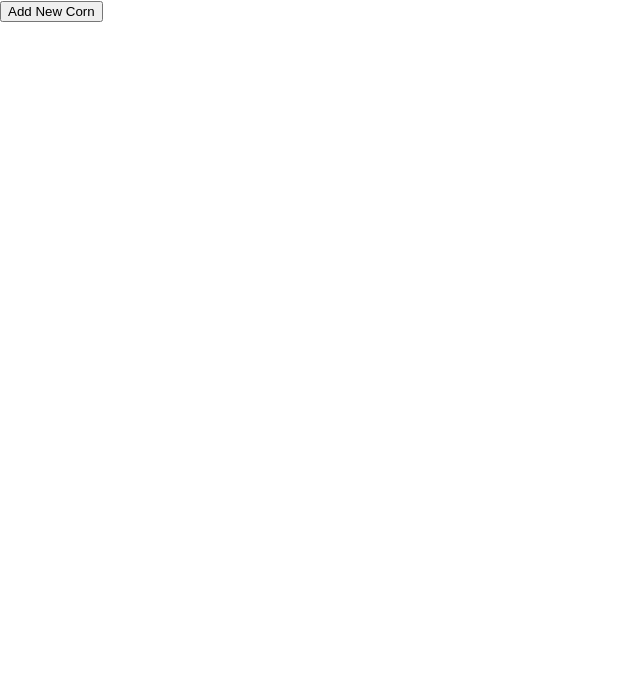
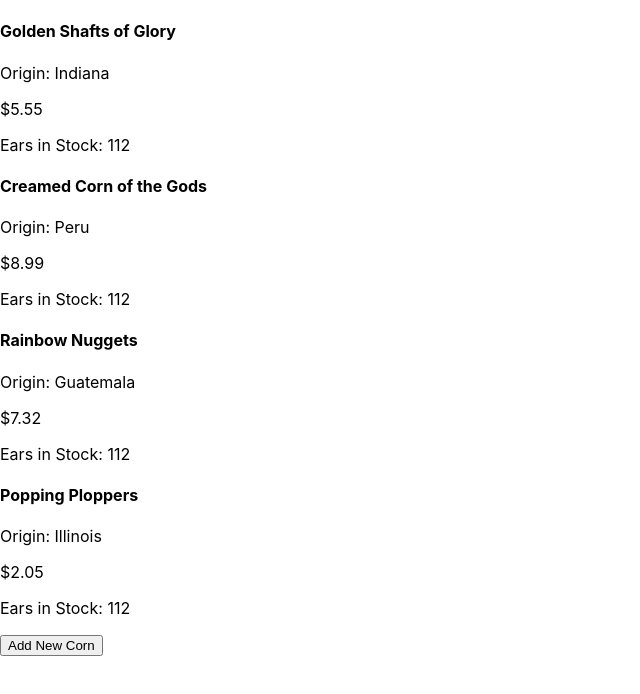
Before and after one commit to emmalgs/cornshack, a React (Create React App) app: page / in a window 1280 px wide. Shown: the top 694 px of the page, without its empty margins (0-640 px from the left). Built offline with nearby package versions, Linux system fonts and the light colour scheme.

Commit message:
add sell ears of corn function + button to details

```diff
--- a/src/components/AddCornForm.js
+++ b/src/components/AddCornForm.js
@@ -11,8 +11,7 @@ function AddCornForm(props) {
       name: event.target.name.value,
       origin: event.target.origin.value,
       price: event.target.price.value,
-      bushels: event.target.bushels.value,
-      ears: event.target.bushels.value * 112,
+      ears: 112,
       id: v4()
     });
   }
--- a/src/components/Corn.js
+++ b/src/components/Corn.js
@@ -8,7 +8,7 @@ function Corn(props) {
         <h4>{props.name}</h4>
         <p>Origin: {props.origin}</p>
         <p>${props.price}</p>
-        <p>Bushels in Stock: {props.bushels}</p>
+        <p>Ears in Stock: {props.ears}</p>
       </div>
     </div>
   );
@@ -17,8 +17,7 @@ function Corn(props) {
 Corn.propTypes = {
   name: PropTypes.string,
   origin: PropTypes.string,
-  price: PropTypes.string,
-  bushels: PropTypes.number,
+  price: PropTypes.number,
   id: PropTypes.string,
   whenCornClicked: PropTypes.func
 };
--- a/src/components/CornControl.js
+++ b/src/components/CornControl.js
@@ -8,7 +8,7 @@ class CornControl extends React.Component {
   constructor(props) {
     super(props);
     this.state = {
-      cornList: [],
+      cornList: someCorn,
       formVisibleOnPage: false,
       selectedCorn: null
     };
@@ -37,7 +37,15 @@ class CornControl extends React.Component {
 
   handleCornSelection = (id) => {
     const selectedCorn = this.state.cornList.filter(corn => corn.id === id);
-    this.setState({selectedCorn: selectedCorn});
+    this.setState({selectedCorn: selectedCorn[0]});
+  }
+
+  handleCornSale = (id) => {
+    const selectedCorn = this.state.cornList.filter(corn => corn.id === id);
+    if (selectedCorn[0].ears > 0) {
+      selectedCorn[0].ears -= 1;
+      this.setState({selectedCorn: selectedCorn[0]});
+    }
   }
 
   render(){
@@ -51,7 +59,8 @@ class CornControl extends React.Component {
       buttonText="Return to All Corn"
     } else if (this.state.selectedCorn != null) {
       currentlyVisibleSate = <CornDetail
-        corn = {this.state.selectedCorn} />
+        corn = {this.state.selectedCorn}
+        sellCorn={this.handleCornSale} />
         buttonText="Return to All Corn"
     } else {
       currentlyVisibleSate = <CornList
@@ -70,3 +79,34 @@ class CornControl extends React.Component {
 }
 
 export default CornControl;
+
+const someCorn = [
+  {
+    name: "Golden Shafts of Glory",
+    origin: "Indiana",
+    price: 5.55,
+    ears: 112,
+    id: "great"
+  },
+  {
+    name: "Creamed Corn of the Gods",
+    origin: "Peru",
+    price: 8.99,
+    ears: 112,
+    id: "cool"
+  },
+  {
+    name: "Rainbow Nuggets",
+    origin: "Guatemala",
+    price: 7.32,
+    ears: 112,
+    id: "awesome"
+  },
+  {
+    name: "Popping Ploppers",
+    origin: "Illinois",
+    price: 2.05,
+    ears: 112,
+    id: "scrunch"
+  }
+]
--- a/src/components/CornDetail.js
+++ b/src/components/CornDetail.js
@@ -8,8 +8,7 @@ function CornDetail(props){
       <ul>
         <li>Origin: {props.corn.origin}</li>
         <li>Price: ${props.corn.price}</li>
-        <li>Bushels in Stock: {props.corn.bushels}</li>
-        <li>Ears available: {props.corn.ears}</li>
+        <li>Ears available: {props.corn.ears} <button onClick={() => props.sellCorn(props.corn.id)}>Sell Corn</button></li>
       </ul>
     </div>
   );
--- a/src/components/CornList.js
+++ b/src/components/CornList.js
@@ -11,7 +11,7 @@ function CornList(props){
         name={corn.name}
         origin={corn.origin}
         price={corn.price}
-        bushels={corn.bushels}
+        ears={corn.ears}
         id={corn.id}
         key={corn.id} />
         )}
```
